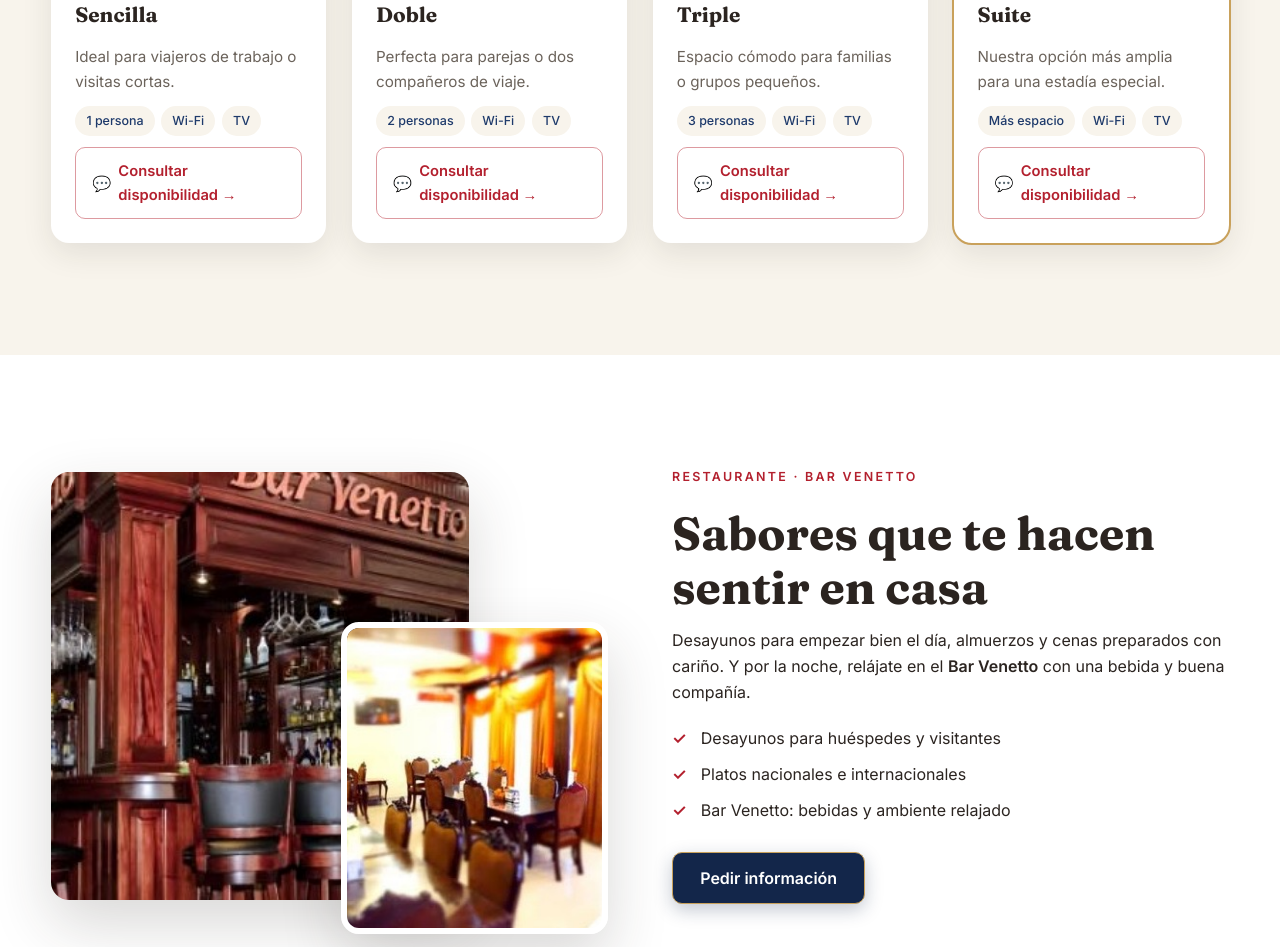
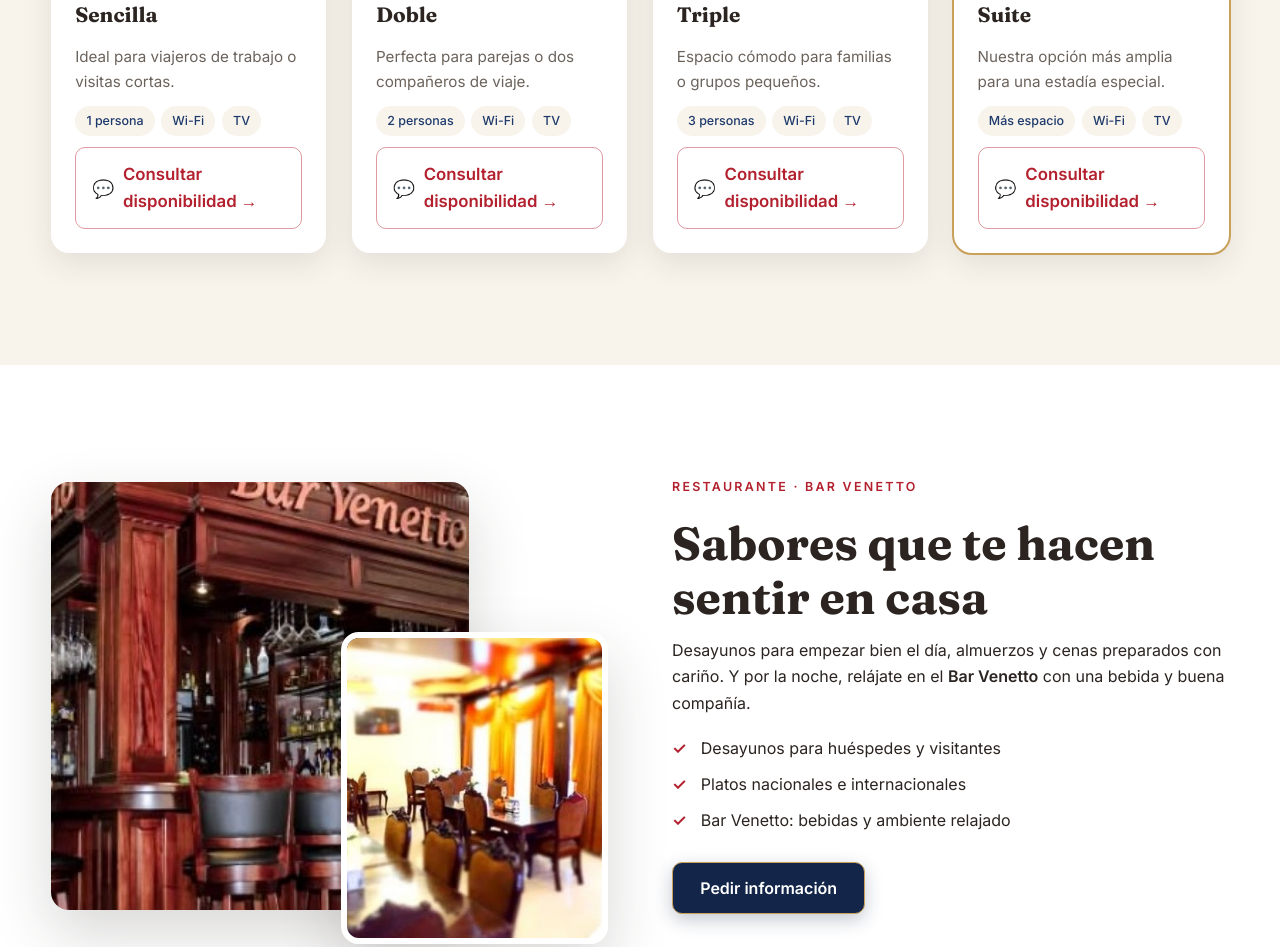
Before and after one commit to luisteruelhn/hotel-plaza-venecia, a plain HTML site: page index.html in a window 1280 px wide. Shown: the part 2692-3639 px from the top of the page. Drawn offline with Linux system fonts and the light colour scheme.

Commit message:
style: aumentar tamano de texto y centrar boton Consultar disponibilidad

```diff
--- a/css/styles.css
+++ b/css/styles.css
@@ -733,22 +733,22 @@ em {
   margin-top: auto;
   display: inline-flex;
   align-items: center;
-  justify-content: space-between;
+  justify-content: center;
+  gap: .55rem;
   width: 100%;
-  padding: .68rem 1rem;
+  padding: .78rem 1rem;
   border-radius: var(--radius-sm);
   background: transparent;
   color: var(--terracota);
   border: 1.5px solid rgba(179, 32, 46, .45);
-  font-weight: 600;
-  font-size: .92rem;
+  font-weight: 700;
+  font-size: 1.05rem;
   transition: background .25s ease, color .25s ease, border-color .25s ease, transform .2s ease, box-shadow .25s ease;
 }
 
 .room__body .link::before {
   content: '💬';
-  font-size: .95rem;
-  margin-right: .45rem;
+  font-size: 1.1rem;
 }
 
 .room__body .link:hover,
--- a/index.html
+++ b/index.html
@@ -20,7 +20,7 @@
     href="https://fonts.googleapis.com/css2?family=Fraunces:opsz,wght@9..144,500;9..144,700&family=Inter:wght@400;500;600&display=swap"
     rel="stylesheet">
   <link rel="preload" as="image" href="assets/img/fachada.jpg">
-  <link rel="stylesheet" href="css/styles.css?v=20261118g">
+  <link rel="stylesheet" href="css/styles.css?v=20261118h">
   <style>
     /* Galería deslizante estilo Holiday Inn (Carrusel horizontal con vista previa lateral) */
     .hi-gallery { background: var(--blanco); padding: clamp(3rem, 7vw, 5.5rem) 0; overflow: hidden; }
```
